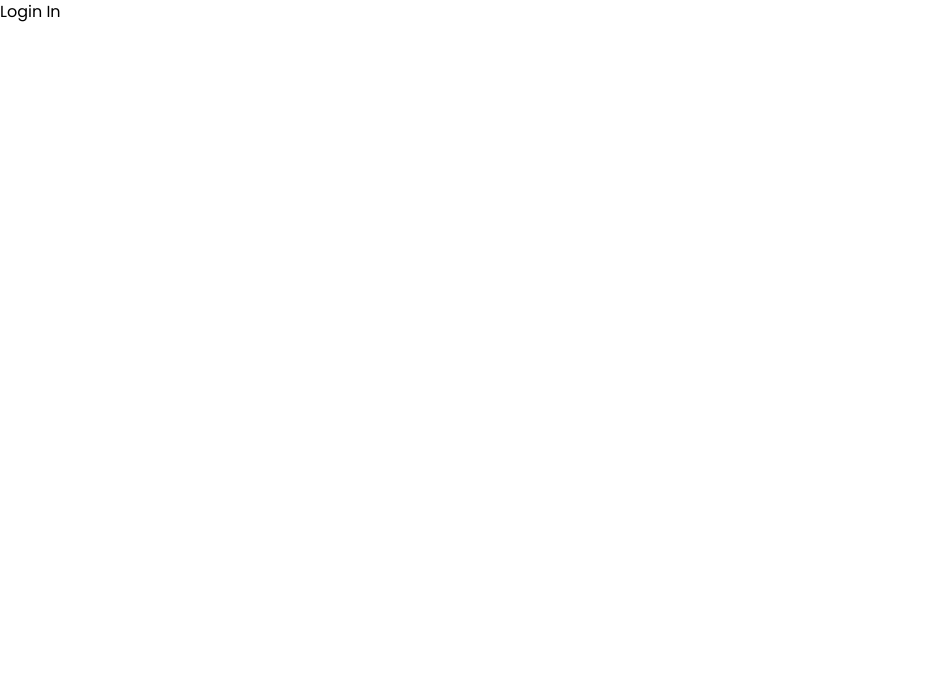
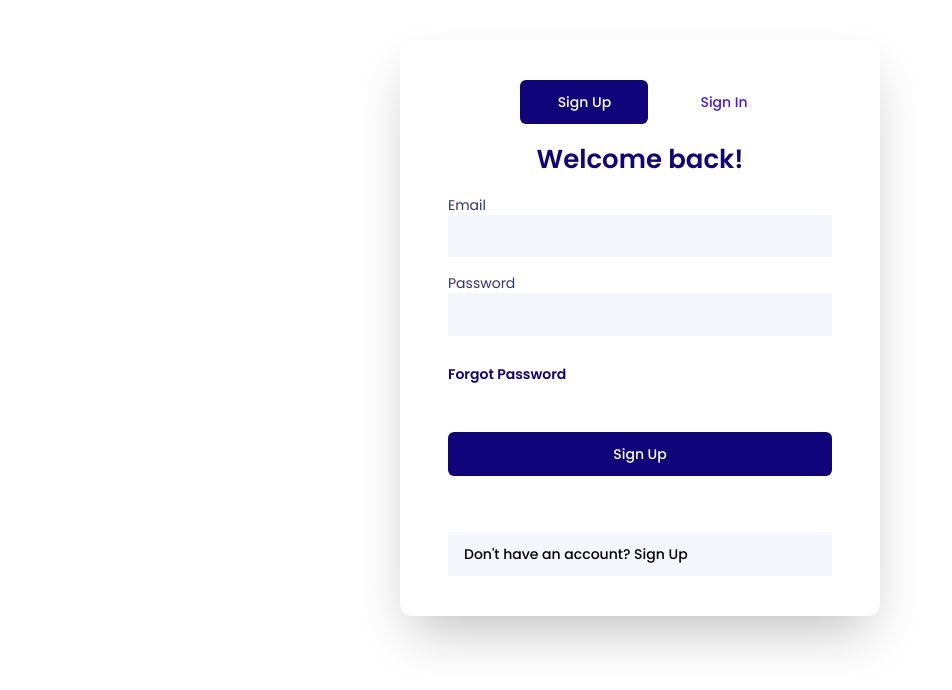
Before and after one commit to ekufta0530/NomadTaxPro-frontend, a Next.js app: page /login in a window 1280 px wide. Shown: the top 690 px of the page, without its empty margins (0-952 px from the left). Built offline with nearby package versions, Linux system fonts and the light colour scheme.

Commit message:
added signup card

```diff
--- a/app/(auth)/login/page.tsx
+++ b/app/(auth)/login/page.tsx
@@ -1,9 +1,77 @@
 import React from "react";
+import { Icon } from "common/media/icon";
+import { Button } from "common/widgets/basic/button";
+import { Input } from "common/widgets/basic/input";
+import { Text } from "common/widgets/basic/text";
+import { Flex } from "common/widgets/advance/flex";
 
-export default function LoginPage() {
+export default function SignUpPage() {
   return (
-    <div>
-      <div>Login In</div>
-    </div>
+    <Flex variant="columnCenterCenter">
+      <Flex
+        variant="columnCenterCenter"
+        className="p-5 sm:p-10 shadow-2xl w-[calc(100%-1rem)] mt-10  mx-2 sm:w-[30rem]  rounded-xl"
+      >
+        <Flex variant="rowStartCenter" className="gap-10">
+          <Button
+            variant="solid-dark-blue"
+            text="Sign Up"
+            size="md"
+            className="text-white w-32"
+          />
+          <Button
+            variant="standard"
+            text="Sign In"
+            size="sm"
+            className="text-purple-blue"
+          />
+        </Flex>
+        <Text
+          as="h1"
+          className="text-center"
+          text="Welcome back!"
+          color="dark-blue"
+          size="2xl"
+          weight="semiBold"
+        />
+        <Input
+          variant="solid-light-grey"
+          label="Email"
+          className="w-full sm:w-96"
+          containerClass="w-full sm:w-96"
+        />
+        <Input
+          variant="solid-light-grey"
+          label="Password"
+          className="w-full sm:w-96"
+          containerClass="w-full sm:w-96"
+        />
+        <Flex
+          variant="columnStartStart"
+          className="mt-1 mb-8  gap-10 py-2 px-2"
+        >
+          <Text
+            as="p"
+            className="text-start"
+            text="Forgot Password"
+            color="dark-blue"
+            size="sm"
+            weight="semiBold"
+          />
+          <Button
+            variant="solid-dark-blue"
+            text="Sign Up"
+            size="md"
+            className="text-white w-full sm:w-96 mt-2"
+          />
+        </Flex>
+        <Button
+          variant="standard"
+          text="Don't have an account? Sign Up"
+          className="w-full sm:w-96 bg-light-grey text-left"
+          size="md"
+        />
+      </Flex>
+    </Flex>
   );
 }
```
